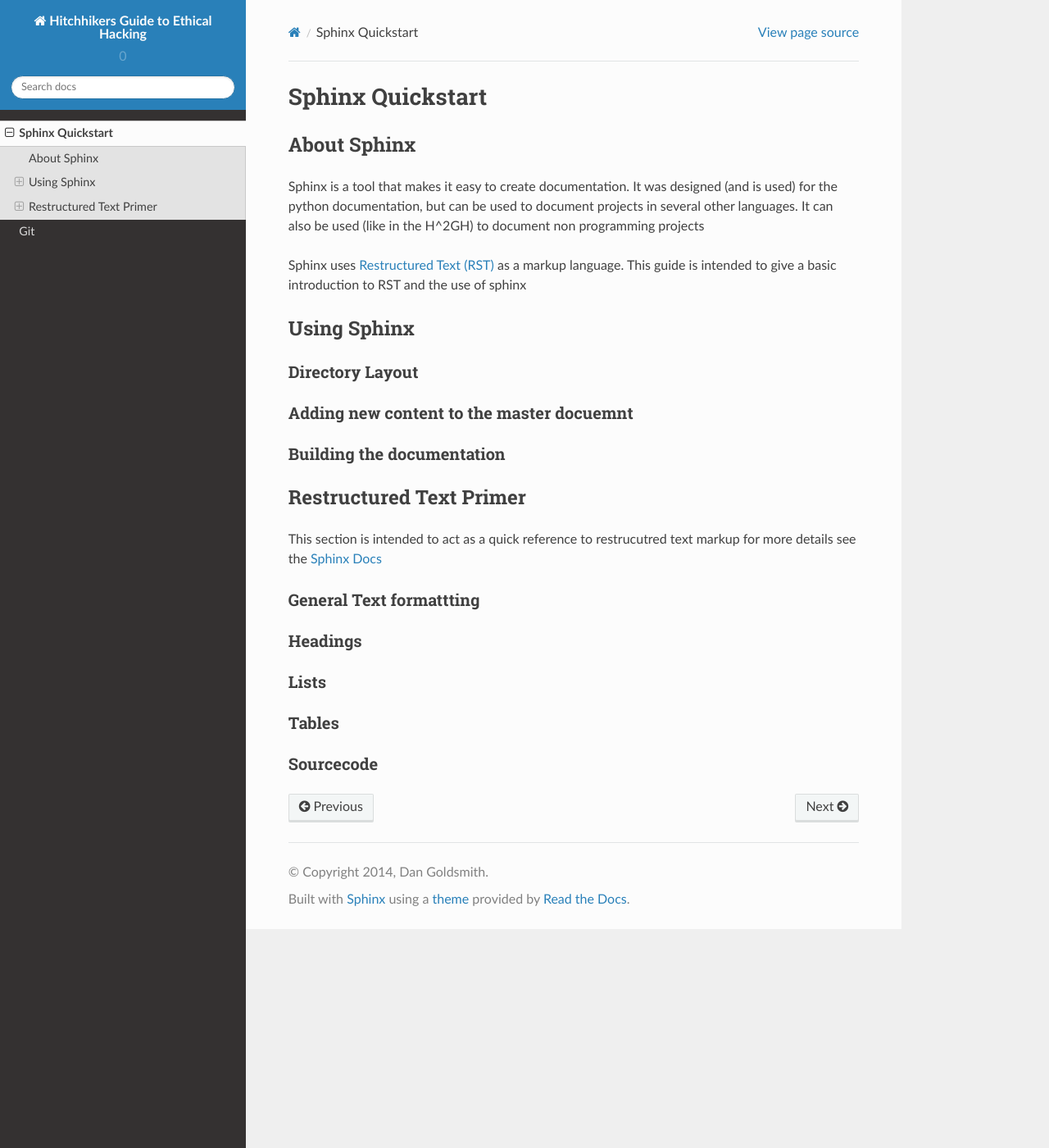
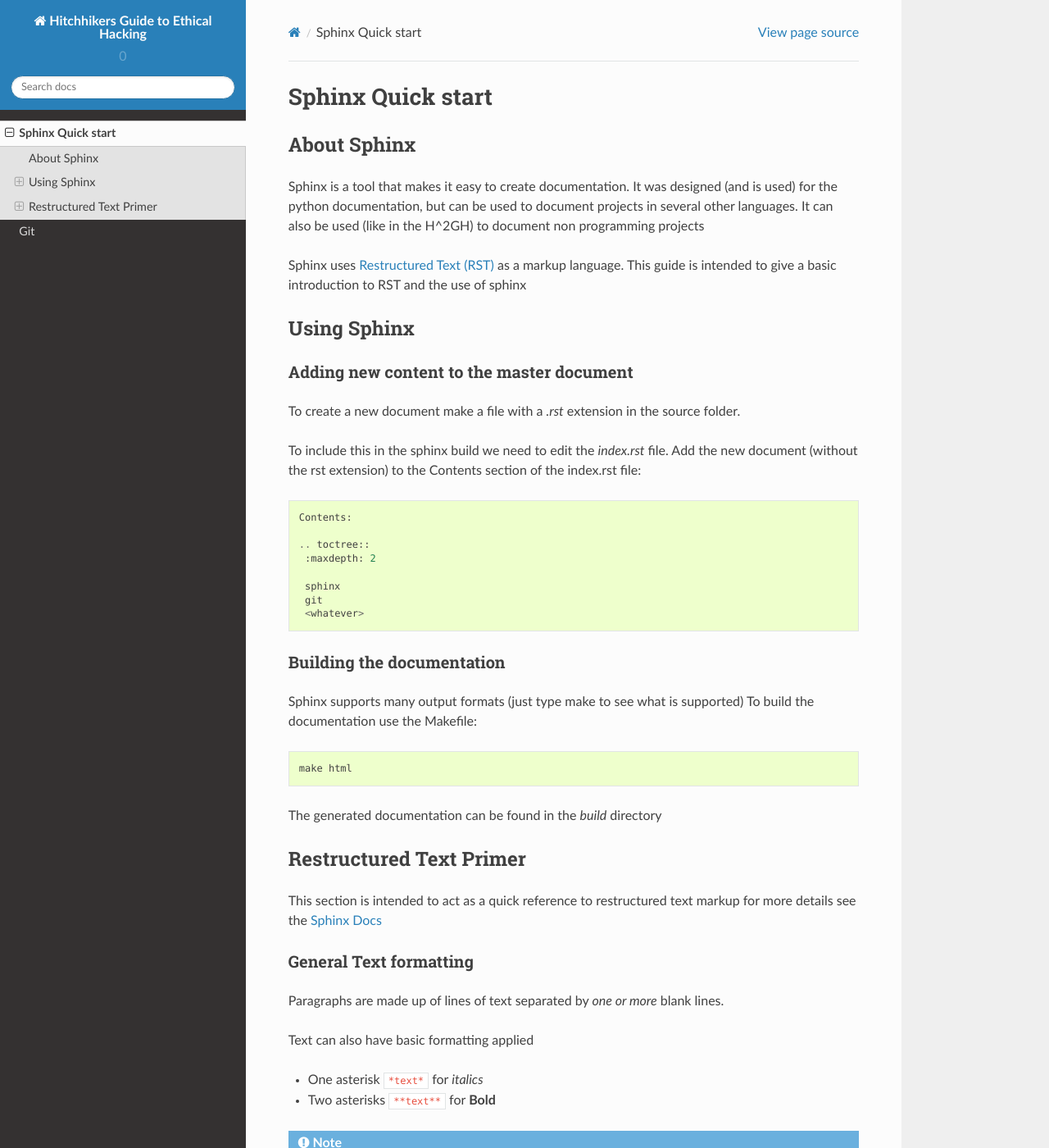
Before and after one commit to coventryuniversity/EH-H2GH, a Sphinx documentation site: the page built from source/sphinx.rst, in a window 1280 px wide and 1400 px high. Shown: the whole window at 82% size. Built offline with Sphinx 7.4.7 and the Read the Docs theme 2.0.0, drawn with Linux system fonts in a browser that asks for light colours; formulas are drawn with MathJax 3; some of the changed text lies outside the part shown.

Commit message:
Initial Sphinx Docs Added

```diff
--- a/source/sphinx.rst
+++ b/source/sphinx.rst
@@ -1,5 +1,5 @@
 ==================
-Sphinx Quickstart
+Sphinx Quick start
 ==================
 
 About Sphinx
@@ -17,33 +17,122 @@
 Using Sphinx
 ============
 
-Directory Layout
------------------
+Adding new content to the master document
+------------------------------------------
 
-Adding new content to the master docuemnt
-------------------------------------------
+To create a new document make a file with a *.rst* extension in the source folder.
+
+To include this in the sphinx build we need to edit the *index.rst* file.
+Add the new document (without the rst extension) to the Contents section of the index.rst file::
+
+  Contents:
+
+  .. toctree::
+   :maxdepth: 2
+
+   sphinx
+   git
+   <whatever>
+
+
+
 
 Building the documentation
 ---------------------------
+
+Sphinx supports many output formats (just type make to see what is supported)
+To build the documentation use the Makefile::
+
+  make html
+
+
+The generated documentation can be found in the *build* directory
 
 
 Restructured Text Primer
 =========================
 
-This section is intended to act as a quick reference to restrucutred text markup
+This section is intended to act as a quick reference to restructured text markup
 for more details see the `Sphinx Docs <http://sphinx-doc.org/rest.html>`_
 
-General Text formattting
+General Text formatting
 -------------------------
+
+Paragraphs are made up of lines of text separated by *one or more* blank lines.
+
+Text can also have basic formatting applied
+
+* One asterisk ``*text*`` for *italics*
+* Two asterisks ``**text**`` for **Bold**
+
+.. NOTE::
+
+   As in python indentation is significant in reST.
+   All lines of the same paragraph (or block of text) should have the
+   same level of indentation
+
+
+Comments can also be included::
+
+  .. single line comment
+
+  ..
+     Multiple line comment
+     It stops when indentation goes back to normal
+
+
 
 Headings
 --------
 
+Headings are defined as follows::
+
+  ============
+  Part Heading
+  ============
+
+
+  Section Heading
+  ===============
+
+  subsection heading
+  -------------------
+
+
 Lists
 ------
 
-Tables
--------
+Lists are defined using::
+
+  * Bullet List
+  * Another Bullet
+    * Sub Bullet
+
+  #. Numbered List
+  #. Second numbered item
+
+  Term (up to a line)
+    Definition of the term
+
 
 Sourcecode
 ----------
+
+There are two ways of defining sections of sourcecode.
+The first is to end a paragraph with ``::`` then add source code (indented) in a new paragraph below.::
+
+  Normal Text::
+
+    This will be rendered as source code
+    Note that the first line of indentation (defining the block) will be removed
+
+    The source can span multiple paragraphs
+
+  Removing the indent will return us to normal text mode
+
+
+The second way of defining source code is to use a ``.. code-block::`` directive::
+
+  .. code-block:: <language>
+
+    Some python code can go here.
```
